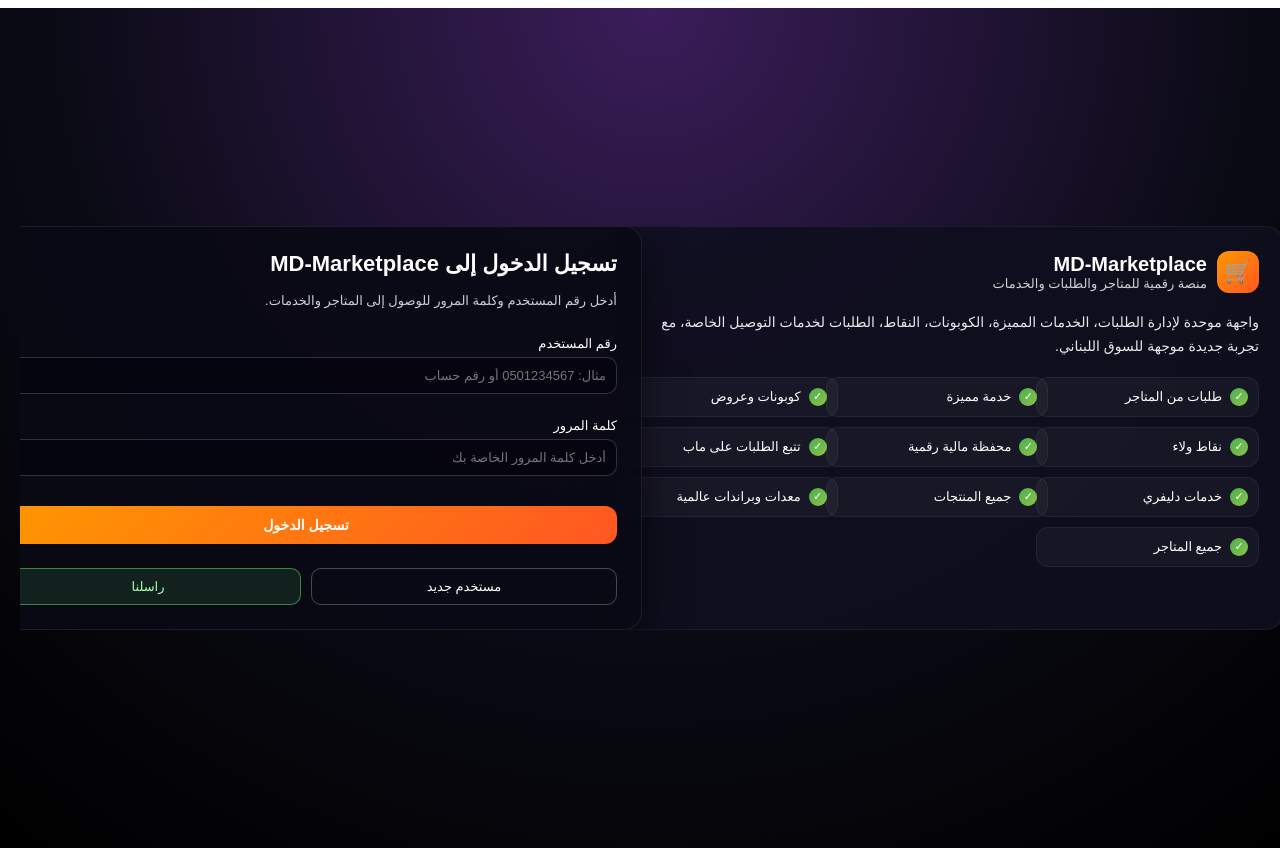
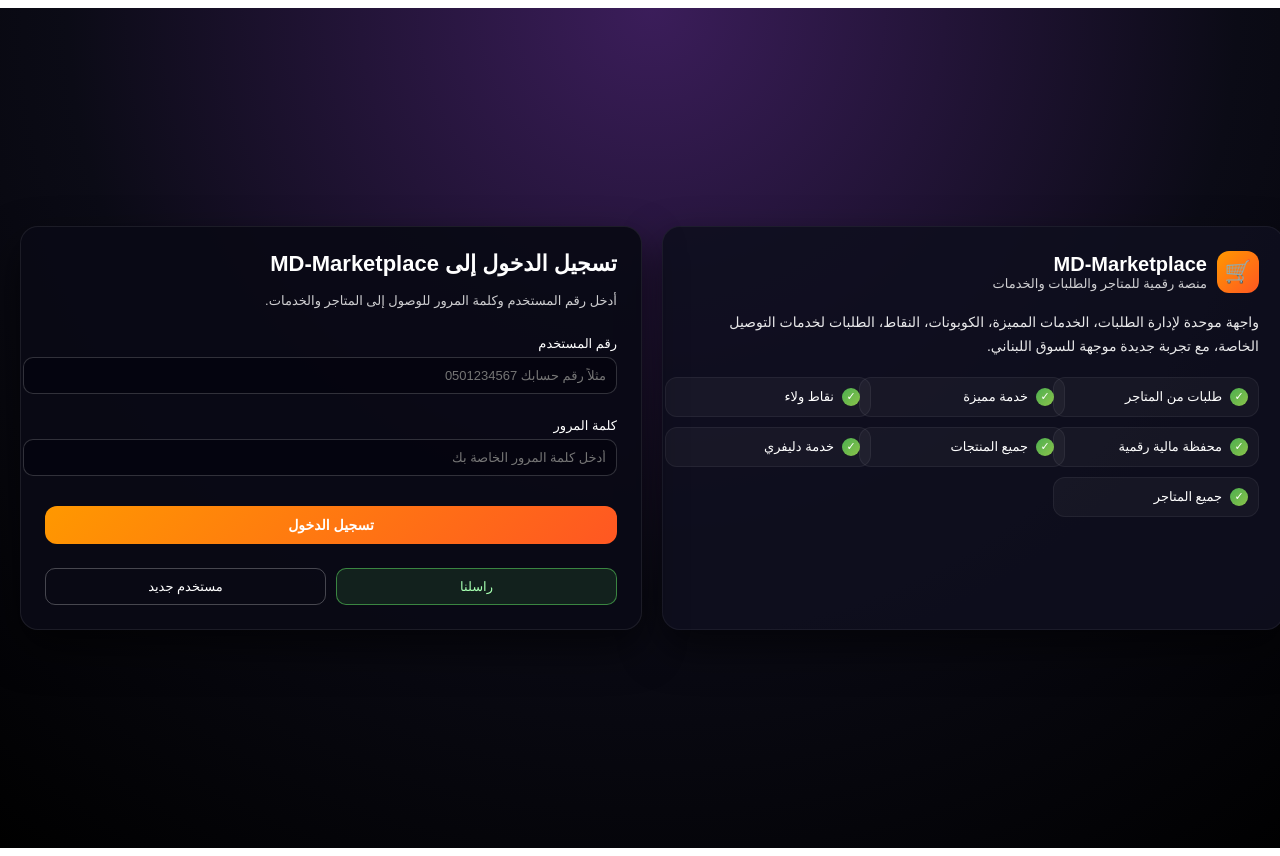
Before and after one commit to mjahto18-ui/MD-Marketplace, a Next.js app: page / in a window 1280 px wide. Shown: the top 856 px of the page. Built offline with nearby package versions, Linux system fonts and the light colour scheme.

Commit message:
Update page.js

```diff
--- a/app/page.js
+++ b/app/page.js
@@ -29,7 +29,7 @@ export default function Home() {
         display: 'flex',
         alignItems: 'center',
         justifyContent: 'center',
-        overflow: 'hidden',
+        overflowX: 'hidden',
         width: '100%',
         maxWidth: '100%'
       }}
@@ -38,9 +38,8 @@ export default function Home() {
         style={{
           width: '100%',
           maxWidth: '100%',
-          overflow: 'hidden',
-          display: 'grid',
-          gridTemplateColumns: isMobile ? '1fr' : 'repeat(2, 1fr)',
+          display: 'flex',
+          flexDirection: isMobile ? 'column' : 'row',
           gap: 20
         }}
       >
@@ -123,9 +122,8 @@ function InfoBox() {
       <div
         style={{
           display: 'grid',
-          gridTemplateColumns: 'repeat(auto-fit, minmax(180px, 1fr))',
+          gridTemplateColumns: 'repeat(auto-fit, minmax(160px, 1fr))',
           gap: 10,
-          marginTop: 10,
           width: '100%',
           maxWidth: '100%'
         }}
@@ -133,13 +131,10 @@ function InfoBox() {
         {[
           'طلبات من المتاجر',
           'خدمة مميزة',
-          'كوبونات وعروض',
           'نقاط ولاء',
           'محفظة مالية رقمية',
-          'تتبع الطلبات على ماب',
-          'خدمات دليفري',
           'جميع المنتجات',
-          'معدات وبراندات عالمية',
+          'خدمة دليفري',
           'جميع المتاجر'
         ].map((item, idx) => (
           <div
@@ -208,7 +203,7 @@ function LoginBox({ userId, password, setUserId, setPassword, handleLogin, handl
           type="text"
           value={userId}
           onChange={e => setUserId(e.target.value)}
-          placeholder="مثال: 0501234567 أو رقم حساب"
+          placeholder="مثلاً رقم حسابك 0501234567"
           style={{
             marginTop: 6,
             width: '100%',
@@ -261,6 +256,21 @@ function LoginBox({ userId, password, setUserId, setPassword, handleLogin, handl
 
       <div style={{ display: 'flex', gap: 10, marginTop: 8, flexWrap: 'wrap' }}>
         <button
+          onClick={handleContact}
+          style={{
+            flex: 1,
+            padding: 10,
+            borderRadius: 10,
+            border: '1px solid rgba(76,175,80,0.7)',
+            background: 'rgba(76,175,80,0.15)',
+            color: '#a5ffb0',
+            fontSize: 13
+          }}
+        >
+          راسلنا
+        </button>
+
+        <button
           onClick={handleRegister}
           style={{
             flex: 1,
@@ -274,20 +284,6 @@ function LoginBox({ userId, password, setUserId, setPassword, handleLogin, handl
         >
           مستخدم جديد
         </button>
-        <button
-          onClick={handleContact}
-          style={{
-            flex: 1,
-            padding: 10,
-            borderRadius: 10,
-            border: '1px solid rgba(76,175,80,0.7)',
-            background: 'rgba(76,175,80,0.15)',
-            color: '#a5ffb0',
-            fontSize: 13
-          }}
-        >
-          راسلنا
-        </button>
       </div>
     </div>
   );
```
